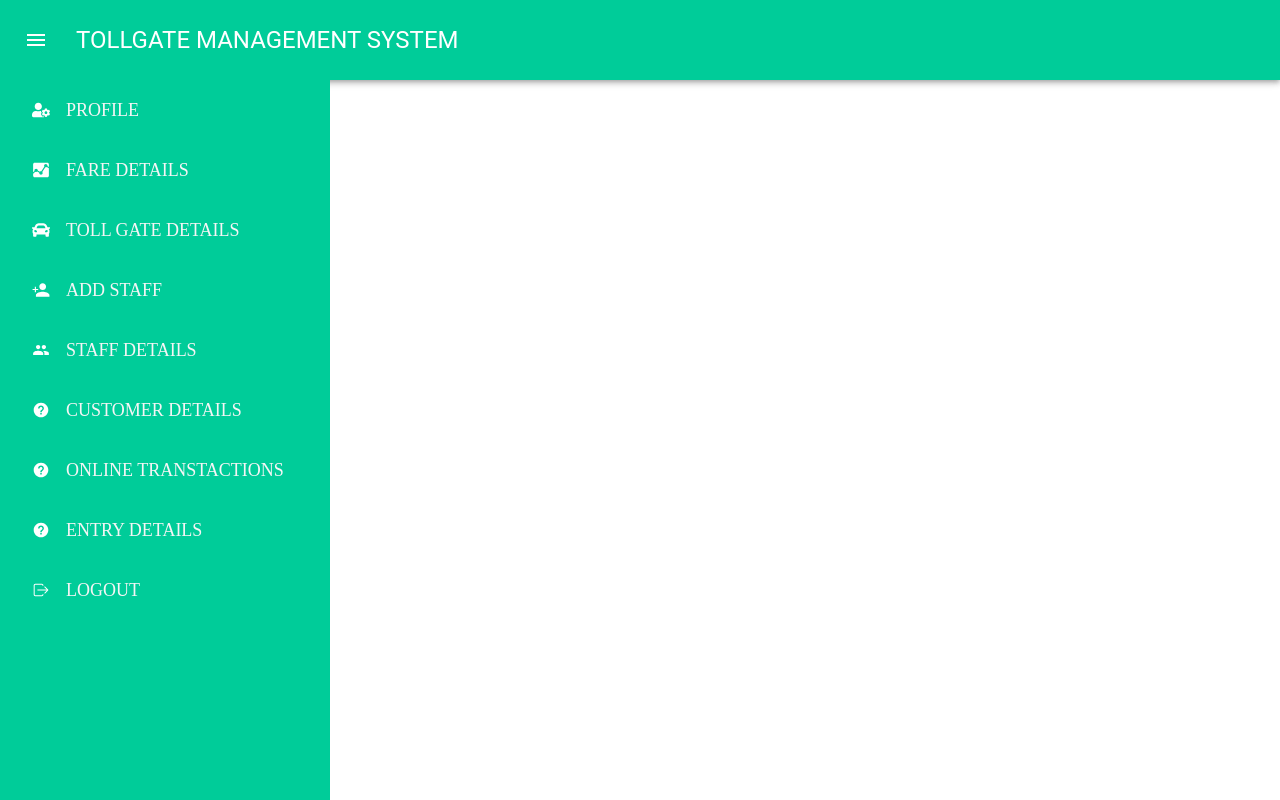
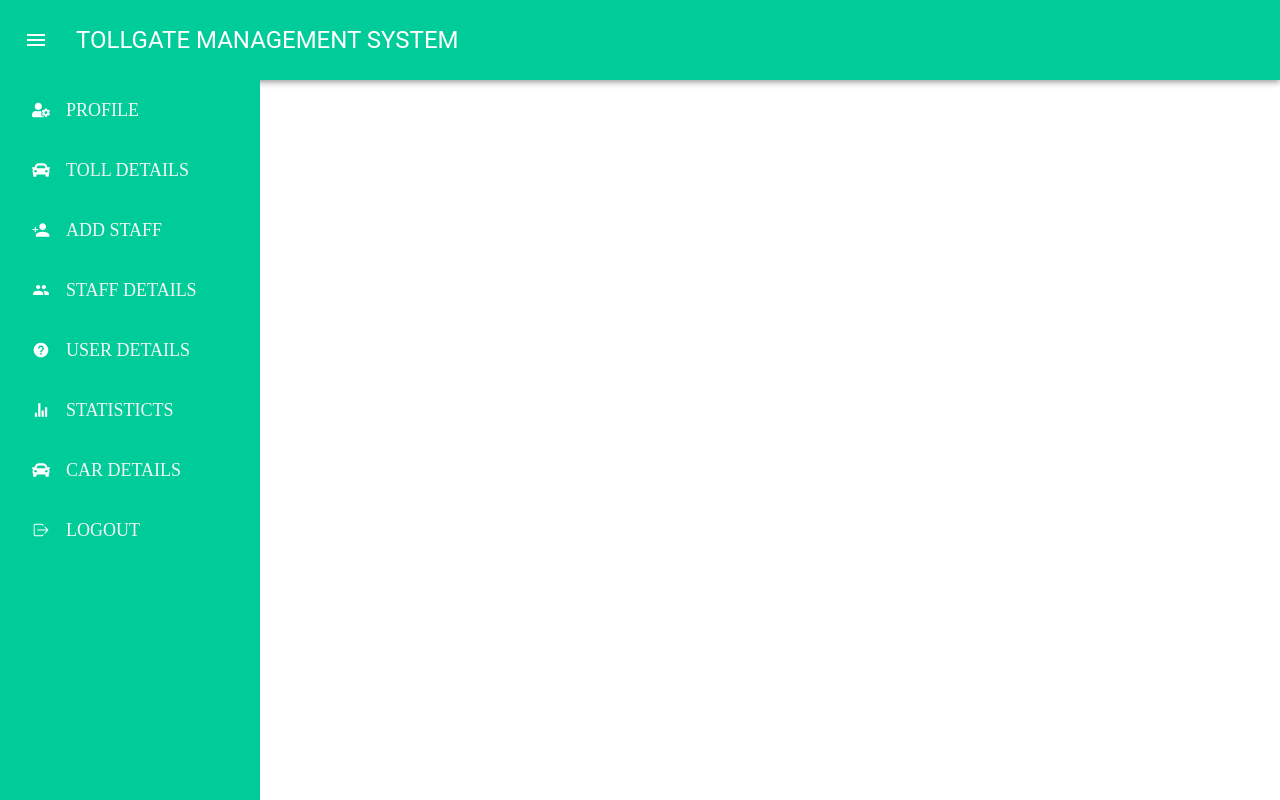
Before and after one commit to SolomonSatoh/TGMS-Client, a React (Create React App) app: page /admin in a window 1280 px wide. Built offline with nearby package versions, Linux system fonts and the light colour scheme.

Commit message:
merged tables

```diff
--- a/src/App.css
+++ b/src/App.css
@@ -15,7 +15,7 @@
   height: 90vh;
   align-items: center;
   justify-content: center;
-  font-size: 3rem;
+  font-size: 1rem;
 }
 
 
@@ -30,14 +30,13 @@
   pointer-events: none;
 }
 
-@media (prefers-reduced-motion: no-preference) {
+/*@media (prefers-reduced-motion: no-preference) {
   .App-logo {
     animation: App-logo-spin infinite 20s linear;
   }
 }
 
 .App-header {
-  background-color: #282c34;
   min-height: 100vh;
   display: flex;
   flex-direction: column;
@@ -61,4 +60,4 @@
 }
 .MuiFormHelperText-root{
   color:red !important;
-}
+}*/
--- a/src/components/Navbar.js
+++ b/src/components/Navbar.js
@@ -38,7 +38,7 @@ function Navbar() {
                <MenuIcon  onClick={showSidebar} />
 
             </IconButton>
-            <Typography variant="h5" color="inherit" component="div" >
+            <Typography variant="h5"  component="div" >
               TOLLGATE MANAGEMENT SYSTEM
             </Typography>
           </Toolbar>
--- a/src/components/Tables/TollDetails.js
+++ b/src/components/Tables/TollDetails.js
@@ -61,7 +61,7 @@ const TollDetails = () => {
         onRowClick={((evt, selectedRow) => setSelectedRow(selectedRow.tableData.id))}
         options={{
           rowStyle: rowData => ({
-            backgroundColor: (selectedRow === rowData.tableData.id) ? '#EEE' : '#FFF'
+           // backgroundColor: (selectedRow === rowData.tableData.id) ? null : '#FFF'
         })
       }}
 
--- a/src/pages/adminComponents/Admin.js
+++ b/src/pages/adminComponents/Admin.js
@@ -2,14 +2,14 @@ import React from 'react';
 import SidebarAdmin from './SidebarAdmin';
 import { BrowserRouter as Router, Switch, Route } from 'react-router-dom';
 import FairDetails from './FairDetails';
-import TollDetails from './TollDetails';
+import TollDetail from './TollDetail';
 import AddStaff from './AddStaff';
 import StaffDetails from './StaffDetails';
 import CustomerDetails from './CustomerDetails';
 import Transactions from './Transactions';
 import EntryDetails from './EntryDetails';
 import Profile from './Profile';
-import Home from '../Home';
+
 
 
 function Admin() {
@@ -20,8 +20,7 @@ function Admin() {
           <Switch>
 
             <Route exact path='/profile' component={Profile} />
-            <Route exact path='/fair' component={FairDetails} />
-            <Route exact path='/tolls' component={TollDetails} />
+            <Route exact path='/tolls' component={TollDetail} />
             <Route exact path='/adds' component={AddStaff} />
             <Route exact path='/staff' component={StaffDetails} />
             <Route exact path='/customer' component={CustomerDetails} />
--- a/src/pages/adminComponents/AdminNavbar.css
+++ b/src/pages/adminComponents/AdminNavbar.css
@@ -16,7 +16,7 @@
   .nav-menu {
     background-color: #00CC99
     ;
-    width: 330px;
+    width: 260px;
     height: 100vh;
     display: flex;
     justify-content: center;
--- a/src/pages/adminComponents/AdminSidebarData.js
+++ b/src/pages/adminComponents/AdminSidebarData.js
@@ -12,15 +12,8 @@ export const AdminSidebarData = [
     icon: <FaIcons.FaUserCog />,
     cName: 'nav-text'
   },
-
   {
-    title: 'FARE DETAILS',
-    path: '/fair',
-    icon: <IoIcons.IoMdAnalytics/>,
-    cName: 'nav-text'
-  },
-  {
-    title: 'TOLL GATE DETAILS',
+    title: 'TOLL DETAILS',
     path: '/tolls',
     icon: <FaIcons.FaCar />,
     cName: 'nav-text'
@@ -38,21 +31,21 @@ export const AdminSidebarData = [
     cName: 'nav-text'
   },
   {
-    title: 'CUSTOMER DETAILS',
+    title: 'USER DETAILS',
     path: '/customer',
     icon: <IoIcons.IoMdHelpCircle />,
     cName: 'nav-text'
   },
   {
-    title: 'ONLINE TRANSTACTIONS',
+    title: 'STATISTICTS',
     path: '/trans',
-    icon: <IoIcons.IoMdHelpCircle />,
+    icon: <IoIcons.IoMdStats />,
     cName: 'nav-text'
   },
   {
-    title: 'ENTRY DETAILS',
+    title: 'CAR DETAILS',
     path: '/entrys',
-    icon: <IoIcons.IoMdHelpCircle />,
+    icon: <FaIcons.FaCar />,
     cName: 'nav-text'
   },
   {
--- a/src/pages/adminComponents/EntryDetails.js
+++ b/src/pages/adminComponents/EntryDetails.js
@@ -1,9 +1,10 @@
 import React from 'react';
+import Vehicle from "../.././components/Tables/Vehicle";
 
 function EntryDetails() {
   return (
     <div className='home'>
-      <h1>View all entries</h1>
+       <Vehicle />
     </div>
   );
 }
--- /dev/null
+++ b/src/pages/adminComponents/TollDetail.js
@@ -0,0 +1,13 @@
+import React from 'react';
+import TollDetails from "../.././components/Tables/TollDetails";
+
+function TollDetail() {
+    return (
+        <div className='home'>
+           <TollDetails />
+
+        </div>
+      );
+}
+
+export default TollDetail;
--- a/src/pages/adminComponents/TollDetails.js
+++ /dev/null
@@ -1,11 +0,0 @@
-import React from 'react';
-
-function TollDetails() {
-    return (
-        <div className='home'>
-          <h1>Details of all the tolls</h1>
-        </div>
-      );
-}
-
-export default TollDetails;
--- /dev/null
+++ b/src/pages/usercomponents/TollDetail.js
@@ -0,0 +1,15 @@
+import React from 'react';
+import TollBookings from "../.././components/Tables/TollBookings";
+
+
+function TollDetail() {
+
+
+    return (
+        <div className='user'>
+           <TollBookings />
+        </div>
+      );
+}
+
+export default TollDetail;
--- a/src/pages/usercomponents/TollDetails.js
+++ /dev/null
@@ -1,13 +0,0 @@
-import React from 'react';
-
-function TollDetails() {
-
-
-    return (
-        <div className='home'>
-          <h1>Toll details for users</h1>
-        </div>
-      );
-}
-
-export default TollDetails;
--- a/src/pages/usercomponents/Users.js
+++ b/src/pages/usercomponents/Users.js
@@ -1,8 +1,7 @@
 import React from 'react'
 import SidebarUser from './SidebarUser'
-import TollDetails from './TollDetails'
+import TollDetail from './TollDetail'
 import { BrowserRouter as Router, Switch, Route } from 'react-router-dom';
-import Home from '../Home';
 
 function Users() {
     return (
@@ -10,7 +9,7 @@ function Users() {
       <Router>
           <SidebarUser />
           <Switch>
-            <Route exact path='/toll' component={TollDetails} />
+            <Route exact path='/toll' component={TollDetail} />
 
 
           </Switch>
```
Also changed, not shown: 1 other file (tests, documents, lock files or other folders).
